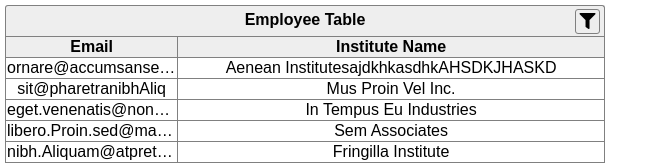
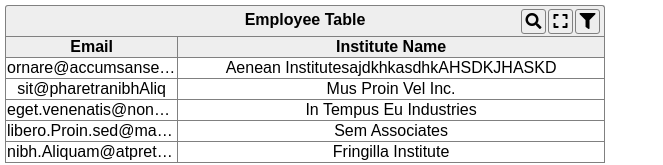
Before and after one commit to yoursmukund/react-table, a React (Create React App) app: page / in a window 1280 px wide. Shown: the top 165 px of the page, without its empty margins (0-663 px from the left). Built offline with nearby package versions, Linux system fonts and the light colour scheme.

Commit message:
Added search box - WIP

```diff
--- a/src/App.js
+++ b/src/App.js
@@ -46,7 +46,7 @@ class App extends Component {
         <div className="table-header" style={{ width: 598 }}>
           <div className="table-name"></div>
           <div className="table-name"><b>Employee Table</b></div>
-          <TableOptions options={{ fullScreen: false, filter: true, search: false }} />
+          <TableOptions options={{ fullScreen: true, filter: true, search: true }} />
         </div>
         <table className="table" style={{ width: 600 }}>
           <thead>
--- a/src/TableOptions/TableOptions.js
+++ b/src/TableOptions/TableOptions.js
@@ -4,16 +4,31 @@ class TableOptions extends Component {
 
     constructor(props) {
         super(props);
+        this.state = {
+            openSearchBox: false
+        }
+        this.openSearchBox.bind(this);
+    }
 
+    openSearchBox() {
+        this.setState({ openSearchBox: !this.state.openSearchBox });
     }
 
     render() {
         let { fullScreen, filter, search } = this.props.options;
         return (
             <div className="table-options-wrapper">
-                {search ? <div className="option-block">
-                    <i className="fas fa-search"></i>
-                </div> : ''}
+                {(search && !this.state.openSearchBox) ?
+                    <div
+                        className="option-block"
+                        onClick={() => { this.openSearchBox() }}
+                    >
+                        <i className="fas fa-search"></i>
+                    </div> : ''}
+                {this.state.openSearchBox ?
+                    <div>
+                        <input onBlur={() => { this.openSearchBox() }} autoFocus placeholder="Search"/>
+                    </div> : ''}
                 {fullScreen ? <div className="option-block">
                     <i className="fas fa-expand"></i>
                 </div> : ''}
--- a/src/index.css
+++ b/src/index.css
@@ -4,6 +4,8 @@ body {
   font-family: sans-serif;
   box-sizing: border-box;
 }
+
+/* Table styles */
 
 .table{
   border: 1px solid gray;
@@ -48,15 +50,17 @@ body {
   border-radius: 3px 3px 0 0;
 }
 
+.table-name{
+  width: 33%;
+}
+
+/* Table options */
+
 .table-options-wrapper{
   width: 33%;
   display: flex;
   justify-content: flex-end;
   align-items: center;
-}
-
-.table-name{
-  width: 33%;
 }
 
 .option-block{
```
